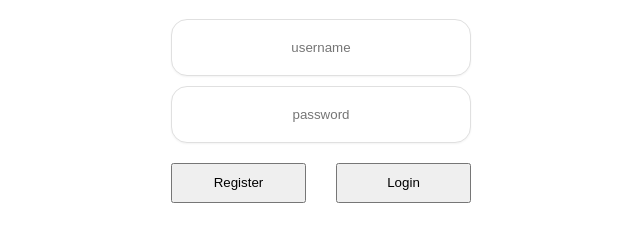
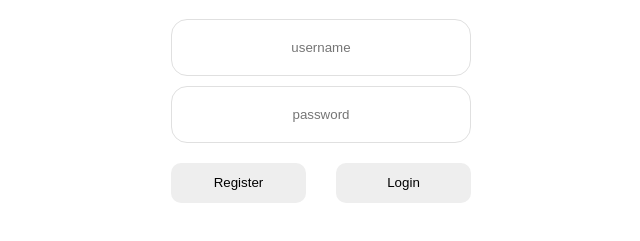
Before and after one commit to MrVludo/login-form-template-1, a website: page public/login.html in a window 1280 px wide. Shown: the part 187-428 px from the top of the page, without its empty margins (319-959 px from the left). Drawn offline with Linux system fonts and the light colour scheme.

Commit message:
Better styles for buttons

```diff
--- a/public/login-styles.css
+++ b/public/login-styles.css
@@ -3,7 +3,6 @@ body {
     justify-content: center;
 }
 input {
-    box-shadow: var(--button-shadow, 0px 1px 2px 0px rgba(0, 0, 0, 0.05));
     border-radius: 16px;
     border: 1px solid #E0E0E0;
     background: #FFFFFF;
@@ -29,15 +28,22 @@ input {
 .innerLoginBox {
     width: 300px;
 }
+button {
+    width: 45%;
+    height: 40px;
+    border: 0px;
+    border-radius: 10px;
+    background-color: #EEEEEE;
+}
+button:hover {
+    background-color: gray;
+    cursor: pointer;
+}
 .loginBtn {
     float: right;
-    width: 45%;
-    height: 40px;
 }
 .regBtn {
     float: left;
-    width: 45%;
-    height: 40px;
 }
 @media only screen and (max-width: 400px) {
     input {
```
